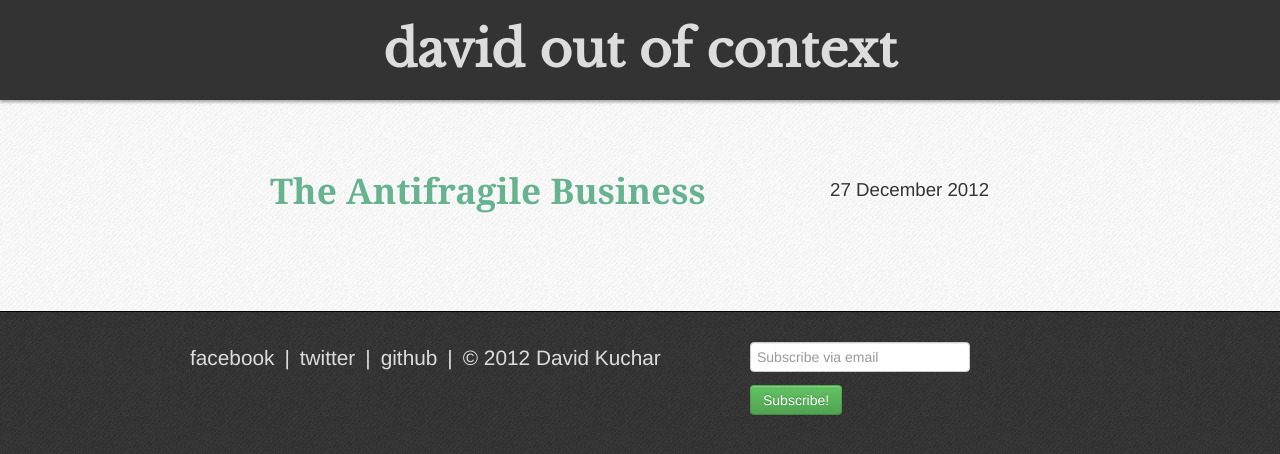
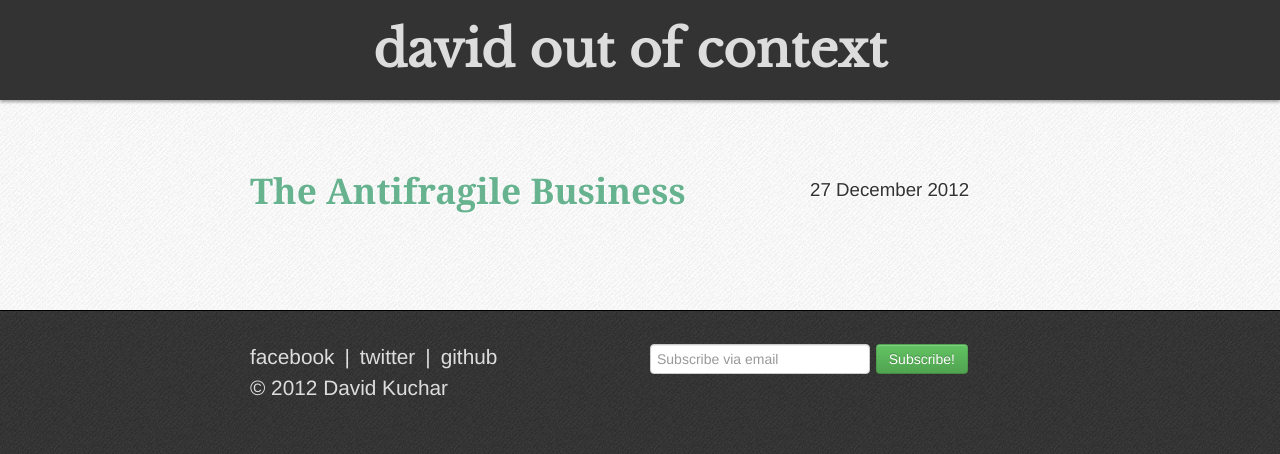
Before and after one commit to davidkuchar/davidkuchar.github.com, a Jekyll site: the page built from _posts/2012-12-27-the-antifragile-business.md, in a window 1280 px wide. Shown: the top 454 px of the page. Built offline with Jekyll 4.4.1, drawn with Linux system fonts in a browser that asks for light colours; Markdown is read by kramdown in place of the engine named in the settings.

Commit message:
stylistic adjustments to footer

```diff
--- a/_layouts/default.html
+++ b/_layouts/default.html
@@ -19,6 +19,7 @@
 	<div class="debut_light">
 		<header>
 			<div class="container">
+				<div class="row">
 					<h1><a href="/">david out of context</a></h1>
 					<!--
 		 			<ul class="nav nav-pills">
@@ -28,15 +29,15 @@
 					</ul>
 					-->
 				</div>
+			</div>
 		</header>
 
 		<section id="content">
 			<div class="container">
+				<div class="row">
 					<div class="span10 offset1">
 						{{ content }}
 					</div>
-				<div class="span2">
-
 				</div>
 			</div>
 		</section>
@@ -44,21 +45,24 @@
 
 	<footer>
 		<div class="container">
-			<div class="span7">
+			<div class="row">
+				<div class="span5 offset1">
 					<ul>
 						<li><a href="https://facebook.com/davekuchar" target="_default">facebook</a><span>|</span></li>
 						<li><a href="https://twitter.com/davidkuchar" target="_default">twitter</a><span>|</span></li>
-					<li><a href="https://github.com/davidkuchar" target="_default">github</a><span>|</span></li>
-					<li>&copy; 2012 David Kuchar</li>
+						<li><a href="https://github.com/davidkuchar" target="_default">github</a></li>
 					</ul>
+					<div style="clear:both;"></div>
+					<div>&copy; 2012 David Kuchar</div>
 				</div>
-			<div class="span4">
+				<div class="span5">
 					<form action="http://feedburner.google.com/fb/a/mailverify" method="post" target="popupwindow" onsubmit="window.open('http://feedburner.google.com/fb/a/mailverify?uri=davidkuchar', 'popupwindow', 'scrollbars=yes,width=550,height=520');return true" style="margin-bottom: 0px">
 						<input type="text" placeholder="Subscribe via email" name="email"/>
 						<input type="hidden" value="davidkuchar" name="uri"/>
 						<input type="hidden" name="loc" value="en_US"/>
-					<input type="submit" class="btn btn-success" value="Subscribe!" onclick="_gaq.push(['_trackEvent', 'Subscribe', 'Email', 'Top Bar']);"/>
+						<input type="submit" class="btn btn-success" value="Subscribe!" onclick="_gaq.push(['_trackEvent', 'Subscribe', 'Email', 'Footer']);"/>
 					</form>
+				</div>
 			</div>
 		</div>
 	</footer>
--- a/bootstrap/less/custom.less
+++ b/bootstrap/less/custom.less
@@ -39,7 +39,7 @@ a {
 // georgia
 // proxima nova
 
-body {font-size:1.3em;line-height:1.5em;color:@bodycolor;background-color:@secondarybgcolor;font-family:@bodyfont;
+body {font-size:1.3em;line-height:1.5em;color:@bodycolor;font-family:@bodyfont;
 	&.debut_dark {background:url(/assets/img/debut_dark/debut_dark.png) repeat;}
 	&.navy_blue {background:url(/assets/img/navy_blue/navy_blue.png) repeat;}
 	.debut_light {background:url(/assets/img/debut_light/debut_light.png) repeat;}
@@ -84,5 +84,8 @@ body {font-size:1.3em;line-height:1.5em;color:@bodycolor;background-color:@secon
 			li {float:left;}
 			span {margin:0 10px;}
 		}
+		form {
+			input[type="text"] {margin-bottom:0;}
+		}
 	}
 }
```
Also changed, not shown: bootstrap/css/bootstrap.min.css. Lines whose indentation alone changed are shown as unchanged.
